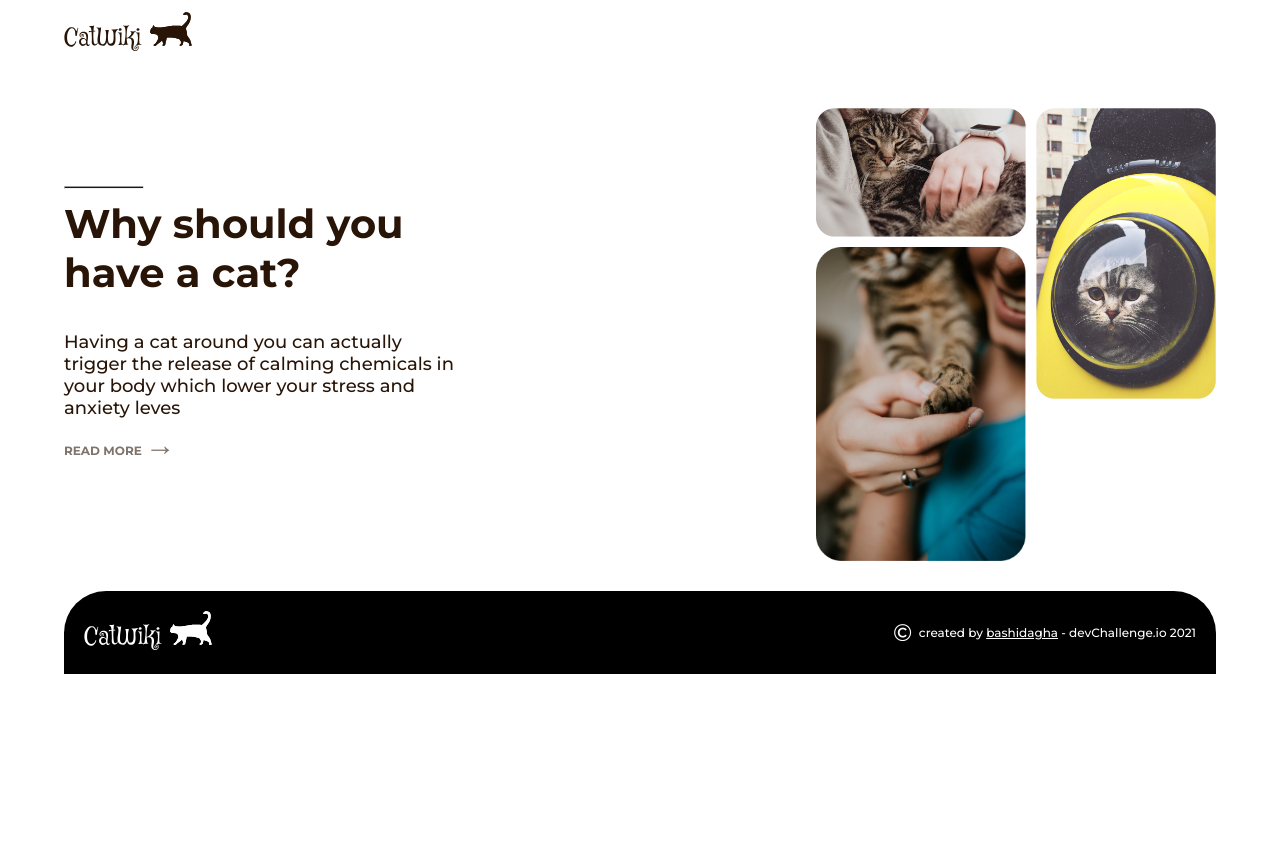
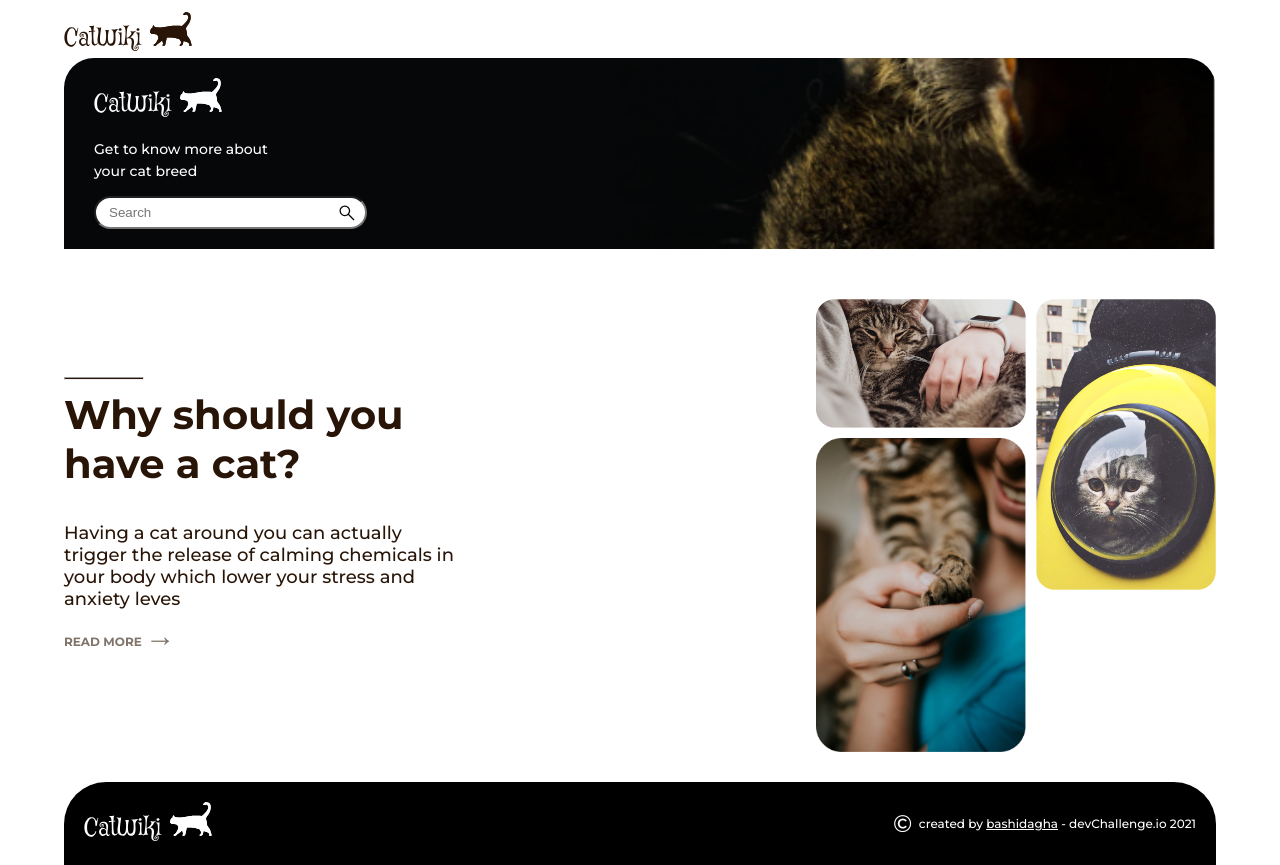
Before and after one commit to bashidagha/cat-wiki-master, a Next.js app: page / in a window 1280 px wide. Before the commit the page ends 800 px from the top, so only its background shows below. Built offline with nearby package versions, Linux system fonts and the light colour scheme.

Commit message:
better folder and components

```diff
--- /dev/null
+++ b/components/Layout/Layout.jsx
@@ -0,0 +1,23 @@
+import React from "react";
+import LogoContainer from "../UI/LogoContainer";
+
+const Layout = (props) => {
+  return (
+    <div className="container">
+      <img src="/CatwikiLogo.svg" alt="logo" className="logo"></img>
+
+      {props.children}
+
+      <footer>
+        <LogoContainer />
+        <p>
+          <span>&copy; </span>created by{" "}
+          <a href="https://my-portfilio-beta.vercel.app/">bashidagha</a> -
+          devChallenge.io 2021
+        </p>
+      </footer>
+    </div>
+  );
+};
+
+export default Layout;
--- /dev/null
+++ b/components/UI/HomeAdapt.jsx
@@ -0,0 +1,35 @@
+import React from "react";
+import styles from "./homeadapt.module.css";
+
+const HomeAdapt = () => {
+  return (
+    <section className={styles.home__adapt}>
+      <div className={styles.home__adapt__info}>
+        <hr></hr>
+        <h2>Why should you have a cat?</h2>
+        <p>
+          Having a cat around you can actually trigger the release of calming
+          chemicals in your body which lower your stress and anxiety leves
+        </p>
+        <a>
+          READ MORE <span>&#8594; </span>{" "}
+        </a>
+      </div>
+
+      <div className={styles.home__gallery}>
+        <div>
+          <img src="/image 2.png" alt="image"></img>
+
+          <img src="/image 1.png" alt="image"></img>
+        </div>
+        <img
+          src="/image 3.png"
+          alt="image"
+          className={styles.home__gallery__single}
+        ></img>
+      </div>
+    </section>
+  );
+};
+
+export default HomeAdapt;
--- /dev/null
+++ b/components/UI/homeadapt.module.css
@@ -0,0 +1,67 @@
+
+.home__adapt h2 {
+    font-weight: 700;
+    font-size: 40px;
+    line-height: 49px;
+    margin-top: 1rem;
+  }
+
+  .home__adapt {
+    margin-top: 5rem;
+    margin-bottom: 3rem;
+  }
+
+  .home__adapt hr {
+    height: 0.3rem;
+    border-radius: 77px;
+    background-color: var(---color-text);
+    width: 8rem;
+    margin-left: 0;
+  }
+
+  .home__adapt a {
+    font-weight: 700;
+    font-size: 12px;
+    line-height: 15px;
+    color: rgba(41, 21, 7, 0.6);
+  }
+
+  .home__adapt a span {
+    font-size: 3rem;
+  }
+
+  .home__adapt__info {
+    margin-bottom: 3rem;
+    max-width: 33rem;
+  }
+
+  .home__gallery {
+    display: flex;
+    gap: 1rem;
+    max-width: 40rem;
+  }
+
+  .home__gallery__single {
+    width: 45%;
+    align-self: flex-start;
+  }
+
+  .home__gallery div {
+    width: 55%;
+    display: flex;
+    flex-direction: column;
+    gap: 1rem;
+  }
+
+  @media (min-width: 700px) {
+    .home__adapt {
+      display: flex;
+      justify-content: space-between;
+      gap: 2rem;
+      align-items: center;
+    }
+
+    .home__adapt__info {
+      max-width: 40rem;
+    }
+  }
--- a/pages/index.js
+++ b/pages/index.js
@@ -1,5 +1,7 @@
 import Head from "next/head";
-import LogoContainer from "../components/LogoContainer";
+import Layout from "../components/Layout/Layout";
+import HomeAdapt from "../components/UI/HomeAdapt";
+import LogoContainer from "../components/UI/LogoContainer";
 import styles from "../styles/pages/Home.module.css";
 
 export default function Home() {
@@ -11,46 +13,28 @@ export default function Home() {
         <link rel="icon" href="/devchallenges.png" />
       </Head>
 
-      <div className="container">
-        <img src="/CatwikiLogo.svg" alt="logo" className="logo"></img>
+      <Layout>
+        <section className={styles.home__hero}>
+          <div className={styles.home__hero__search}>
+            <LogoContainer />
 
-        <section className={styles.home__adapt}>
-          <div className={styles.home__adapt__info}>
-            <hr></hr>
-            <h2>Why should you have a cat?</h2>
-            <p>
-              Having a cat around you can actually trigger the release of
-              calming chemicals in your body which lower your stress and anxiety
-              leves
-            </p>
-            <a>
-              READ MORE <span>&#8594; </span>{" "}
-            </a>
-          </div>
-
-          <div className={styles.home__gallery}>
-            <div>
-              <img src="/image 2.png" alt="image"></img>
-
-              <img src="/image 1.png" alt="image"></img>
-            </div>
-            <img
-              src="/image 3.png"
-              alt="image"
-              className={styles.home__gallery__single}
-            ></img>
+            <p>Get to know more about your cat breed</p>
+            <form>
+              <input type="text" placeholder="Search"></input>
+              <svg
+                xmlns="http://www.w3.org/2000/svg"
+                height="48"
+                width="48"
+                viewBox="0 0 48 48"
+              >
+                <path d="M39.8 41.95 26.65 28.8q-1.5 1.3-3.5 2.025-2 .725-4.25.725-5.4 0-9.15-3.75T6 18.75q0-5.3 3.75-9.05 3.75-3.75 9.1-3.75 5.3 0 9.025 3.75 3.725 3.75 3.725 9.05 0 2.15-.7 4.15-.7 2-2.1 3.75L42 39.75Zm-20.95-13.4q4.05 0 6.9-2.875Q28.6 22.8 28.6 18.75t-2.85-6.925Q22.9 8.95 18.85 8.95q-4.1 0-6.975 2.875T9 18.75q0 4.05 2.875 6.925t6.975 2.875Z" />
+              </svg>
+            </form>
           </div>
         </section>
 
-        <footer>
-          <LogoContainer />
-          <p>
-            <span>&copy; </span>created by{" "}
-            <a href="https://my-portfilio-beta.vercel.app/">bashidagha</a> -
-            devChallenge.io 2021
-          </p>
-        </footer>
-      </div>
+        <HomeAdapt />
+      </Layout>
     </>
   );
 }
--- a/styles/pages/Home.module.css
+++ b/styles/pages/Home.module.css
@@ -1,66 +1,47 @@
-.home__adapt h2 {
-  font-weight: 700;
-  font-size: 40px;
-  line-height: 49px;
-  margin-top: 1rem;
+.home__hero {
+  border-radius: 3rem;
 }
 
-.home__adapt {
-  margin-top: 5rem;
-  margin-bottom: 3rem;
+.home__hero__search {
+  background-image: url("/HeroImagesm.png");
+  padding: 2rem 3rem;
+  border-top-right-radius: 3rem;
+  border-top-left-radius: 3rem;
+  background-size: cover;
+  background-repeat: no-repeat;
 }
 
-.home__adapt hr {
-  height: 0.3rem;
-  border-radius: 77px;
-  background-color: var(---color-text);
-  width: 8rem;
-  margin-left: 0;
+.home__hero__search svg path {
+  fill: white;
 }
 
-.home__adapt a {
-  font-weight: 700;
-  font-size: 12px;
-  line-height: 15px;
-  color: rgba(41, 21, 7, 0.6);
+.home__hero__search p {
+  font-size: 14px;
+  line-height: 22px;
+  color: #ffffff;
+  max-width: 20rem;
 }
 
-.home__adapt a span {
-  font-size: 3rem;
+.home__hero__search form {
+  position: relative;
+  display: inline;
 }
 
-.home__adapt__info {
-  margin-bottom: 3rem;
-  max-width: 33rem;
+.home__hero__search form input {
+  border-radius: 59px;
+  padding: 0.7rem 1.3rem;
+  width: 25%;
+  min-width: 13rem;
 }
 
-.home__gallery {
-  display: flex;
-  gap: 1rem;
-  max-width: 40rem;
+.home__hero__search form svg{
+  width: 2rem;
+  height: 2rem;
+  position: absolute;
+  right: 1rem;
+  top: -0.4rem;
 }
 
-.home__gallery__single {
-  width: 45%;
-  align-self: flex-start;
+.home__hero__search form svg path{
+  fill: black;
 }
-
-.home__gallery div {
-  width: 55%;
-  display: flex;
-  flex-direction: column;
-  gap: 1rem;
-}
-
-@media (min-width: 700px) {
-  .home__adapt {
-    display: flex;
-    justify-content: space-between;
-    gap: 2rem;
-    align-items: center;
-  }
-
-  .home__adapt__info {
-    max-width: 40rem;
-  }
-}
```
Also changed, not shown: components/Loaded.jsx (deleted, +0 -32 lines), components/UploadImage.jsx (deleted, +0 -130 lines), components/Uploading.jsx (deleted, +0 -15 lines), components/UI/LogoContainer.jsx (renamed from components/LogoContainer.jsx).
